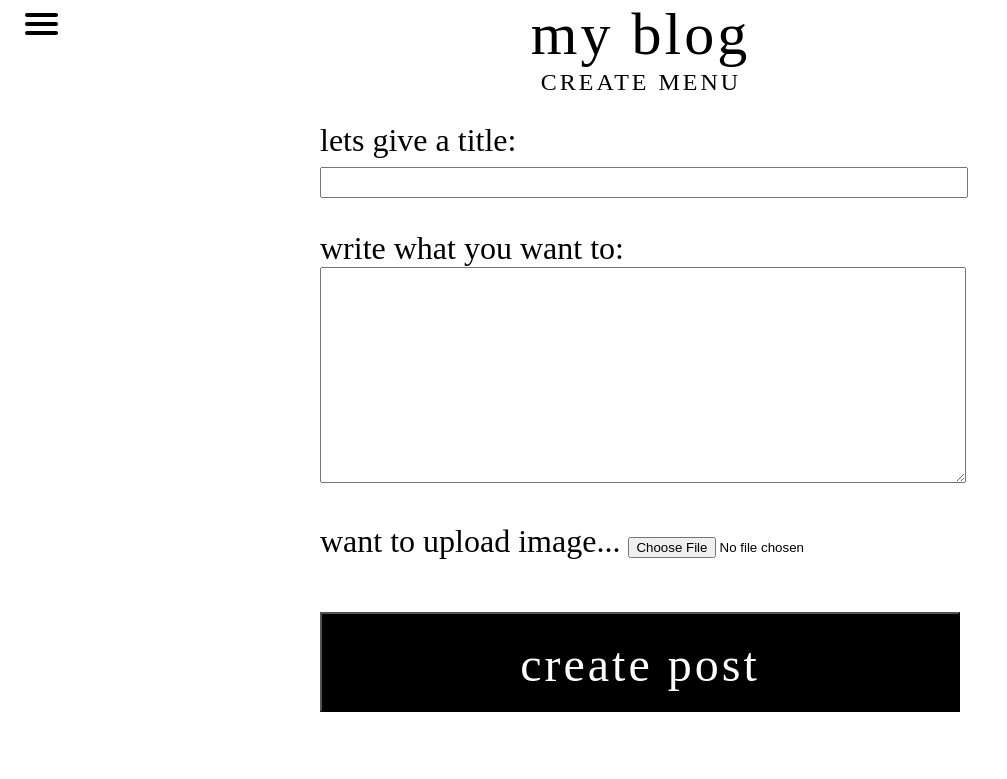
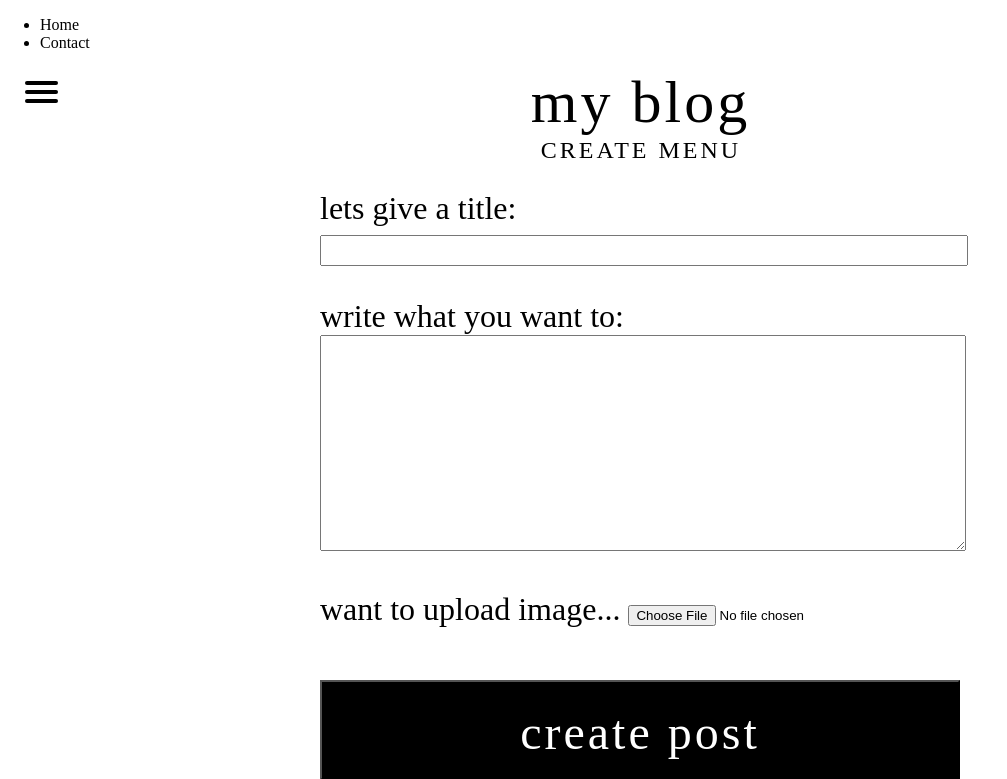
Before and after one commit to rrajesh0205/blog, a Django app: page /create/ in a window 1280 px wide. Shown: the top 779 px of the page, without its empty margins (0-1007 px from the left). Run offline with Django 3.2, Linux system fonts and the light colour scheme; some web fonts are replaced.

Commit message:
Navigation introduced.

```diff
--- a/templates/create.html
+++ b/templates/create.html
@@ -3,6 +3,11 @@
 
 <header>
 <nav>
+    <ul class="nav navbar-nav">
+        <li><a href='create' class="scroll">Home</a></li>
+        <li><a href="#contact" class="scroll">Contact</a></li>
+
+      </ul>
     <!--
 <div class="topnav">
     <a class="active" style="pointer-events: none; display:" href='/'>Home</a>
```
